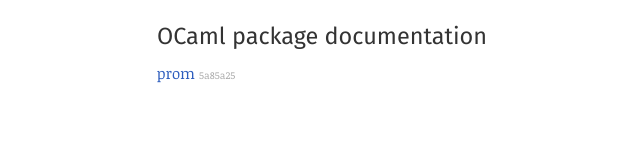
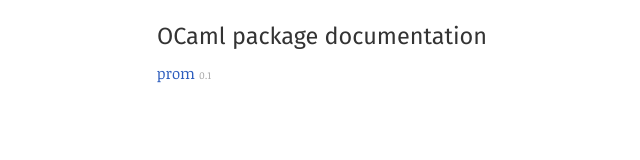
Before and after one commit to vbmithr/ocaml-prometheus, a plain HTML site: page doc/index.html in a window 1280 px wide. Shown: the full height of the page, 130-770 px from the left. Drawn offline with Linux system fonts and the light colour scheme.

Commit message:
Update prom doc to 0.1.

```diff
--- a/doc/index.html
+++ b/doc/index.html
@@ -11,7 +11,7 @@
       <div class="by-name">
       <h2>OCaml package documentation</h2>
       <ol>
-      <li><a href="prom/index.html">prom</a> <span class="version">5a85a25</span></li>
+      <li><a href="prom/index.html">prom</a> <span class="version">0.1</span></li>
       </ol>
       </div>
     </main>
```
